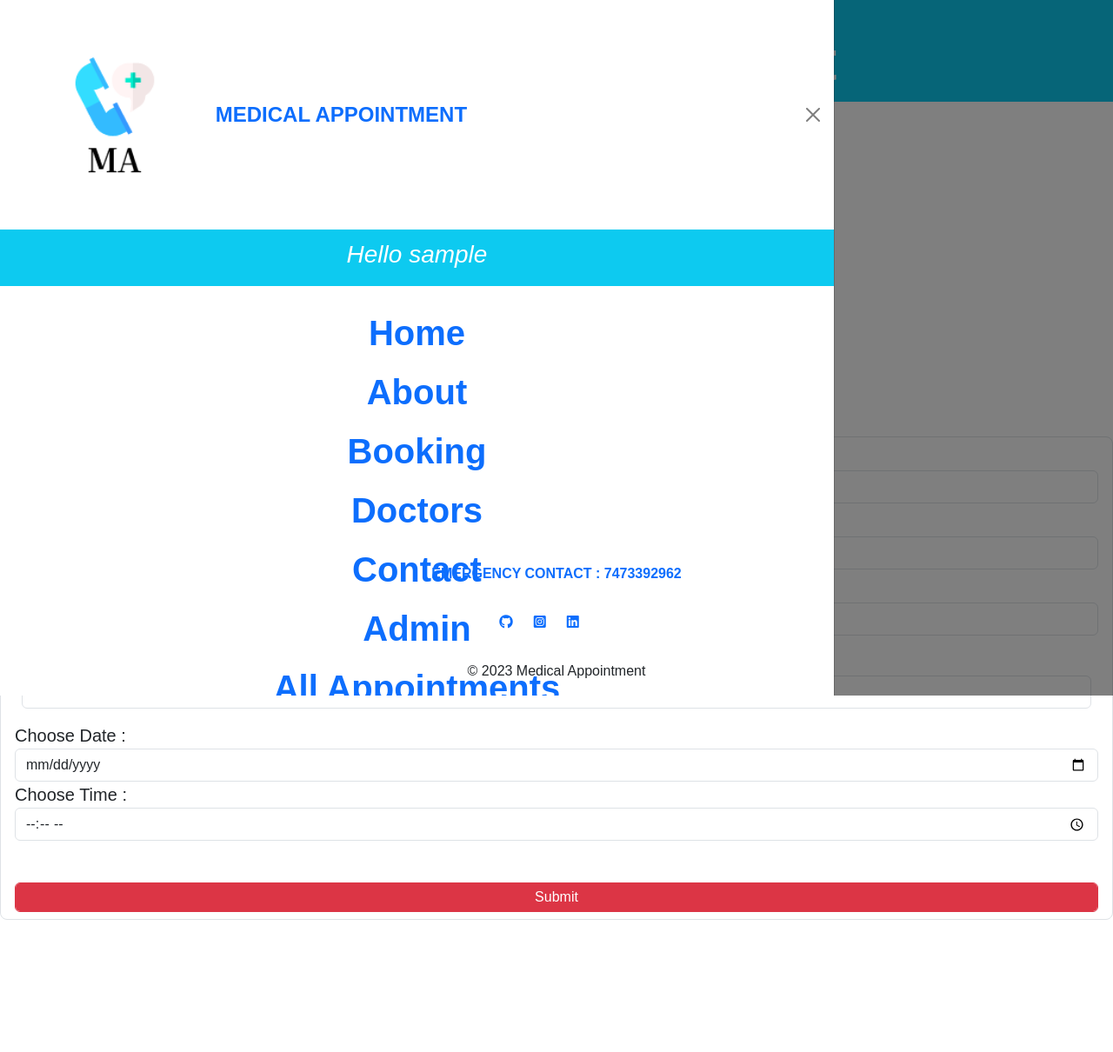
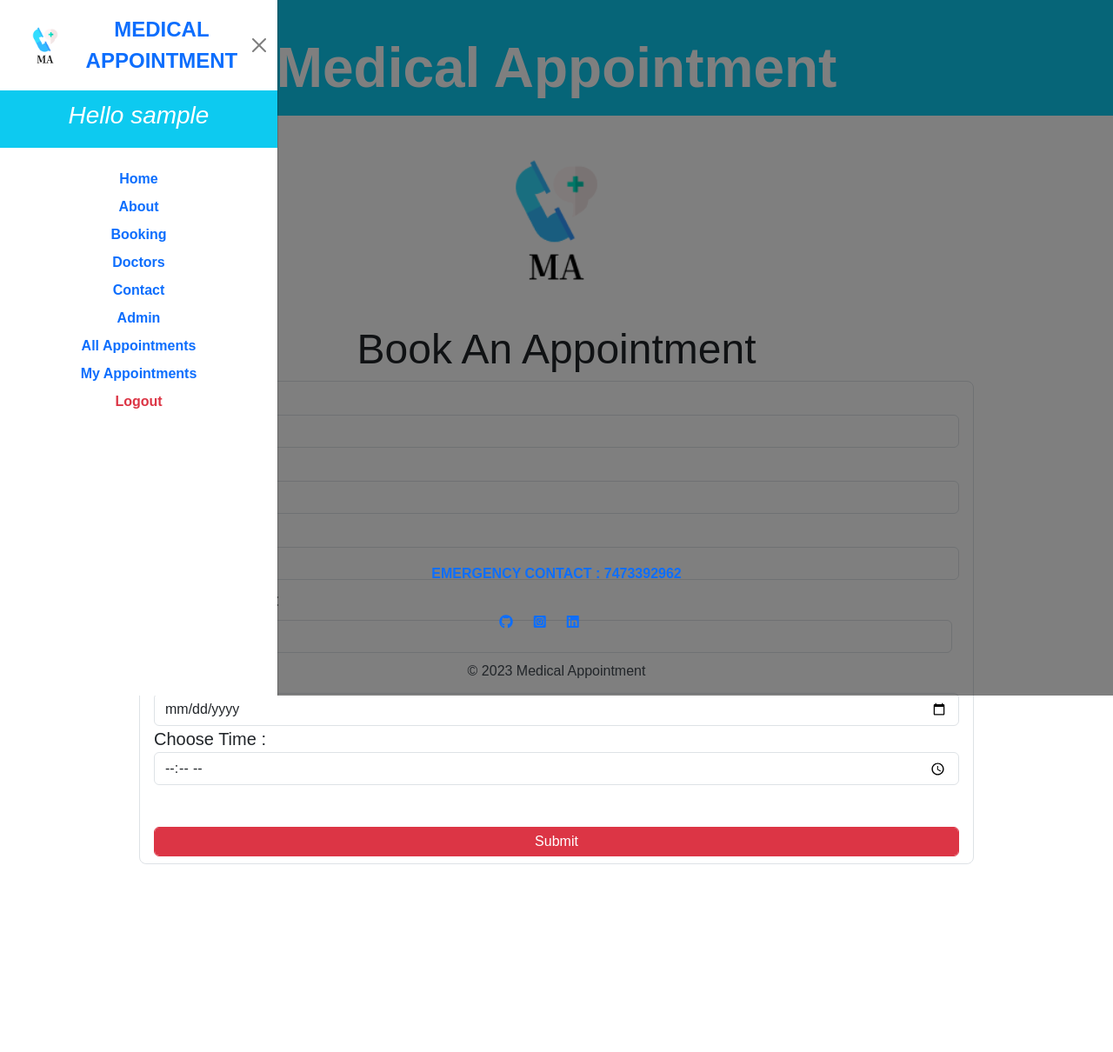
Before and after one commit to DJGuruji/MedicalAppointment, a Django app: page /booking in a window 1280 px wide, after a click that opens the changed part. Shown: the whole page at 87% size. After the commit the page ends 994 px from the top, so only its background shows below. Run offline with Django 4.2, Linux system fonts and the light colour scheme; the visitor is signed in with stand-in values (Sample User, id 1); data that the repository does not hold is empty; some libraries are stand-ins or nearby versions; some web fonts are replaced.

Commit message:
version 1

```diff
--- a/templates/booking.html
+++ b/templates/booking.html
@@ -33,15 +33,15 @@
     <div class="bg-info ">
 
       <span class="my-auto d-flex align-content-center navbar-toggler-icon ">    <a class="p-6 ml-6 mt-3  listcontact" data-bs-toggle="offcanvas" href="#offcanvasExample" role="button" aria-controls="offcanvasExample">
-        <i class="ml-2 p-2 fa-sharp fa-solid fa-bars"></i>
+        <i class="text-white ml-2 p-2 fa-sharp fa-solid fa-bars"></i>
       </a>
       </span>
 
-      <h1 class="text-white headertext  fw-bold text-center my-auto p-2">Medical Appointment
+      <h1 class="text-white headertext  fw-bold text-center my-auto p-3">Medical Appointment
       </h1>
     </div>
 
-    <div class="offcanvas w-75 w-lg-50 w-md-50 offcanvas-start" tabindex="-1" id="offcanvasExample" aria-labelledby="offcanvasExampleLabel">
+    <div class="offcanvas w-25 w-lg-50 w-md-50 offcanvas-start" tabindex="-1" id="offcanvasExample" aria-labelledby="offcanvasExampleLabel">
       <div class=" offcanvas-header ">
         <img src="{% static '/img/MAL.png' %}" class="w-25  float-center">
         <h4 class="offcanvas-title text-primary text-center fw-bold" id="offcanvasExampleLabel ">MEDICAL APPOINTMENT</h4>
@@ -54,30 +54,30 @@
       <div class="offcanvas-body">
         <div>
           <ul class="list-unstyled  ">
-            <li class="mt-2 text-center my-auto "><a class="  fw-bold navl text-decoration-none"href="{% url 'home' %}">Home</a></li>
+            <li class="mt-2 text-center my-auto "><a class="  fw-bold text-decoration-none"href="{% url 'home' %}">Home</a></li>
 
-            <li class="mt-2 text-center my-auto "><a class="  fw-bold navl text-decoration-none"href="{% url 'about' %}">About</a></li>
+            <li class="mt-2 text-center my-auto "><a class="  fw-bold  text-decoration-none"href="{% url 'about' %}">About</a></li>
 
-            <li class="mt-2 text-center my-auto "><a class="navl   fw-bold text-decoration-none"href="{% url 'booking' %}">Booking</a></li>
+            <li class="mt-2 text-center my-auto "><a class="   fw-bold text-decoration-none"href="{% url 'booking' %}">Booking</a></li>
 
-            <li class=" mt-2 text-center my-auto "><a class="navl  fw-bold  text-decoration-none"href="{% url 'doctors' %}">Doctors</a></li>
+            <li class=" mt-2 text-center my-auto "><a class="  fw-bold  text-decoration-none"href="{% url 'doctors' %}">Doctors</a></li>
 
-            <li class="mt-2 text-center my-auto "><a class="navl  fw-bold  text-decoration-none"href="{% url 'contact' %}">Contact</a></li>
+            <li class="mt-2 text-center my-auto "><a class="  fw-bold  text-decoration-none"href="{% url 'contact' %}">Contact</a></li>
 
 
             {% if user.is_authenticated and user.is_superuser or user.is_staff  %}
             <li class="mt-2 text-center my-auto">
-              <a class="navl fw-bold text-decoration-none" href="/admin/">Admin </a>
+              <a class=" fw-bold text-decoration-none" href="/admin/">Admin </a>
             </li>
 
             <li class="mt-2 text-center my-auto">
-              <a class="navl fw-bold   text-decoration-none" href="{% url 'appointment' %}">All Appointments</a>
+              <a class=" fw-bold   text-decoration-none" href="{% url 'appointment' %}">All Appointments</a>
             </li>
             {% endif %}
-               <li class=" mt-2 text-center my-auto "><a class="  fw-bold navl  text-decoration-none"href="{% url 'myappointment' %}">My Appointments</a></li>
+               <li class=" mt-2 text-center my-auto "><a class="  fw-bold   text-decoration-none"href="{% url 'myappointment' %}">My Appointments</a></li>
 
 
-            <li class=" mt-2 text-center my-auto "><a class="navl fw-bold  text-danger  text-decoration-none"href="{% url 'logout' %}">Logout</a>
+            <li class=" mt-2 text-center my-auto "><a class=" fw-bold  text-danger  text-decoration-none"href="{% url 'logout' %}">Logout</a>
             </li>
           </ul>
 
@@ -87,9 +87,9 @@
       </div>
     </div>
   </nav>
-  <div class="h-100">
+  <div class="h-100 pb-3 ">
     <div class="d-flex justify-content-center align-items-center h-100">
-      <div class="user_card h-100 w-100 ">
+      <div class="user_card h-100 w-75 ">
       <div class="d-flex justify-content-center">
           <img src="{% static '/img/MAL.png' %}" class="w-25">
         </div>
@@ -159,7 +159,7 @@
 </div>
 
 
-<footer class="sticky-bottom ">
+<footer class="sticky-bottom mt-3 ">
 
 <div class="d-flex justify-content-center">
 <p class="text-primary fw-bold">
--- a/templates/contact.html
+++ b/templates/contact.html
@@ -7,7 +7,7 @@
 
 {% block content %}
 
-<h4 class=" texth  text-dark text-center mt-2">Emergency Contact Number</h4>
+<h2 class="  text-dark text-center mt-2">Emergency Contact Number</h2>
 <div class="w-75 mx-auto d-flex justify-content-center  shadow-lg">
 
   <div class=" p-2 mt-3 mt-md-4 mt-lg-4 mt-xl-4  text-center  w-75 w-md-50 w-lg-50 w-xl-50 w-2xl-50 h-50 ">
```
Also changed, not shown: templates/base.html (+10 -10 lines).
